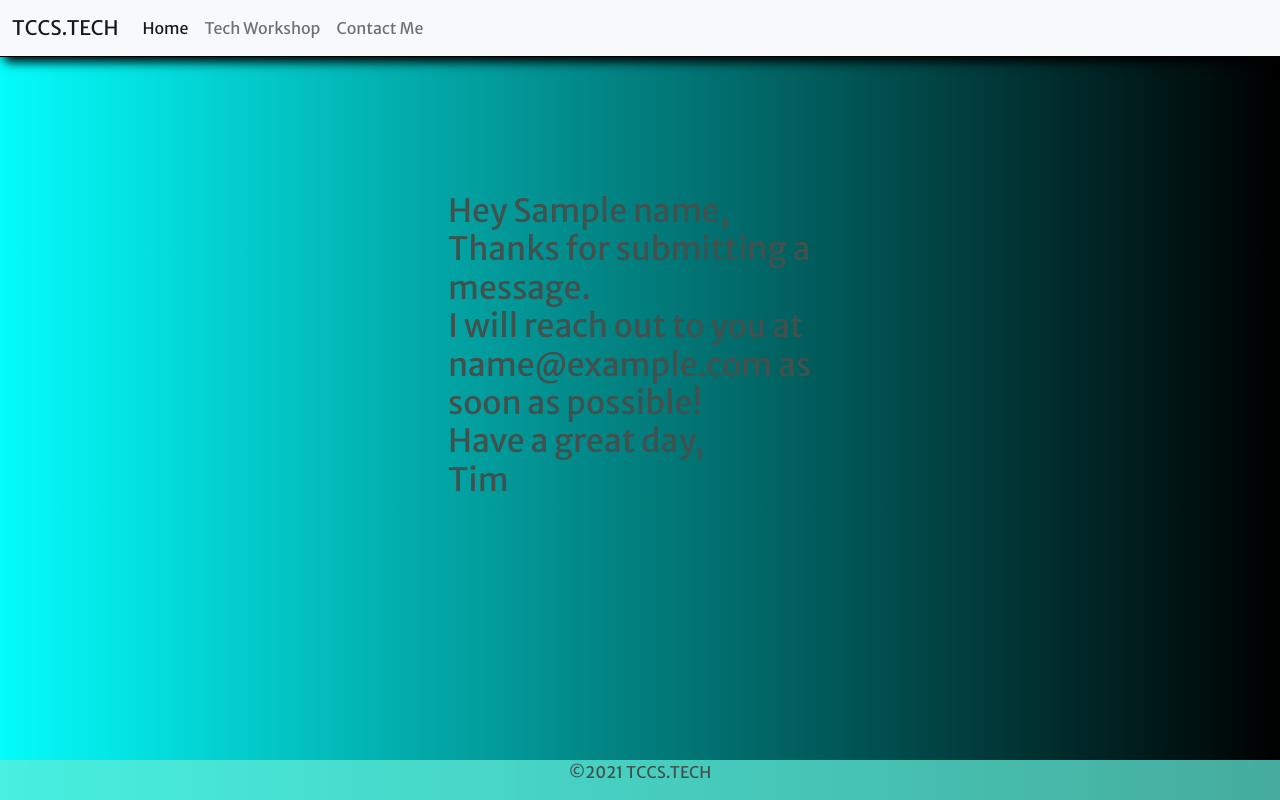
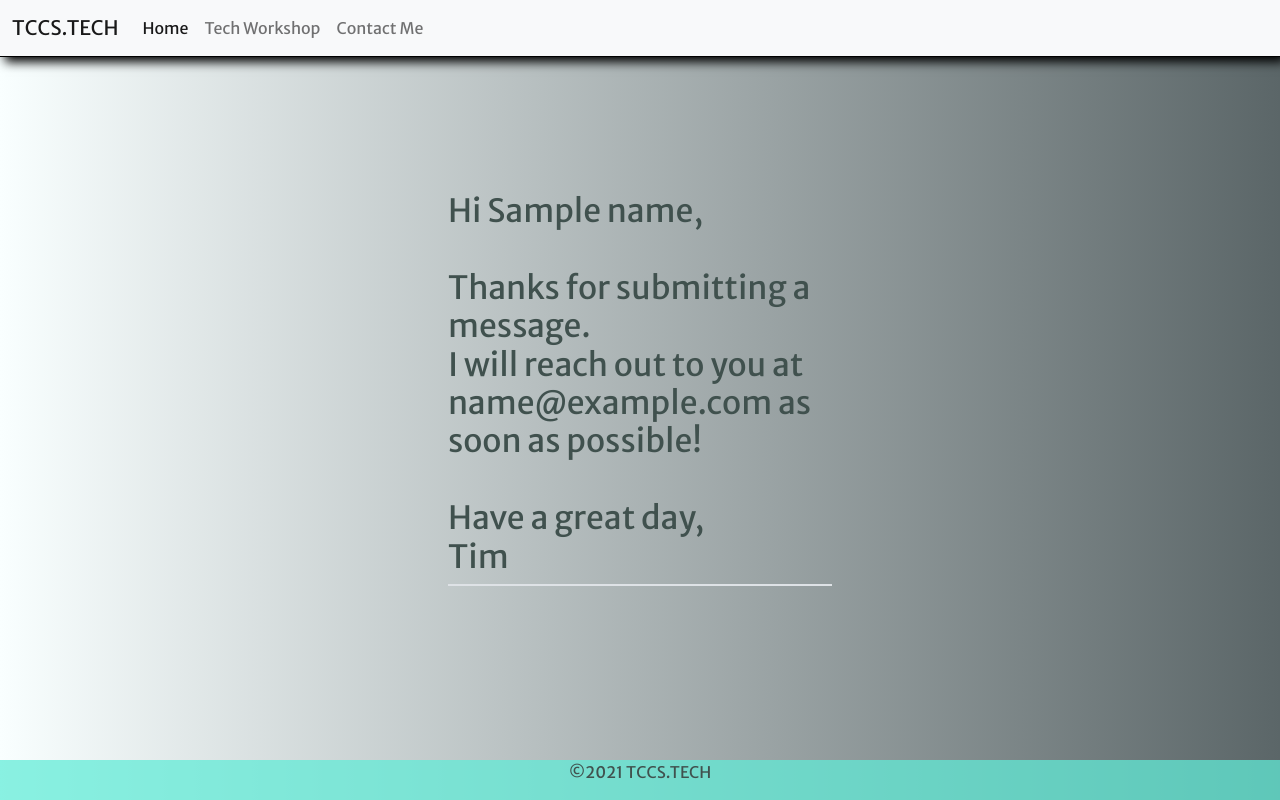
Before and after one commit to tccSolutions/tccs-flask, a Flask app: template templates/contact_page/contact_good.html in a window 1280 px wide. Run offline with Flask 2, Linux system fonts and the light colour scheme; the template is opened without the code that fills it: most values are stand-ins (such as "Sample title", 1, 10 or a date in 2020); some libraries are stand-ins or nearby versions.

Commit message:
fixed email error

```diff
--- a/main.py
+++ b/main.py
@@ -40,9 +40,7 @@ def contact_me():
         msg = Message("Please Help Message", sender="tim@tccs.tech",
                       recipients=["tim@tccs.tech"])
         msg.body = request.form["message"]
-        mail.connect()
         mail.send(msg)
-        mail.quit()
         return render_template('contact_page/contact_good.html', name=form.name.data, email=form.email.data)
     return render_template('/contact_page/contact.html', form=form)
 
--- a/templates/contact_page/contact_good.html
+++ b/templates/contact_page/contact_good.html
@@ -5,14 +5,16 @@
     <link rel="stylesheet" href="../../static/styles/styles.css"/>
     <title>Message Sent</title>
 </head>
-<body style="background-image:linear-gradient(90deg, rgb(4, 252, 252), rgb(0, 0, 0))">
+<body  style="background-image:linear-gradient(90deg, rgb(249, 255, 255), rgb(91, 102, 104))">
 {% extends 'index.html' %}
 {%block content%}
-<div class="contact-good">
+<div class="contact-good border-bottom border-2">
 
-<h2>Hey {{name}},
+<h2>Hi {{name}},
+    <br>
     <br/>Thanks for submitting a message.
     <br/>I will reach out to you at {{email}} as soon as possible!
+    <br/>
     <br/>Have a great day,
     <br/>Tim</h2>
 </div>
```
